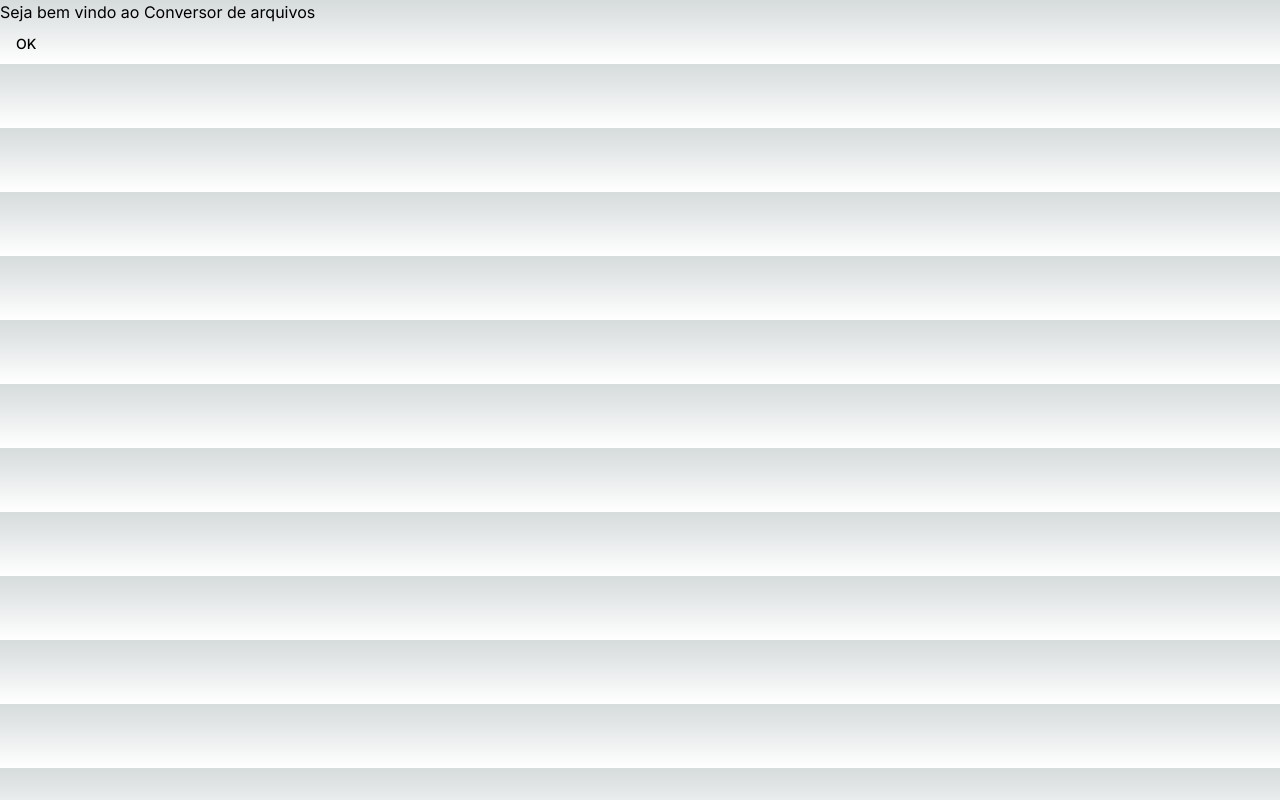
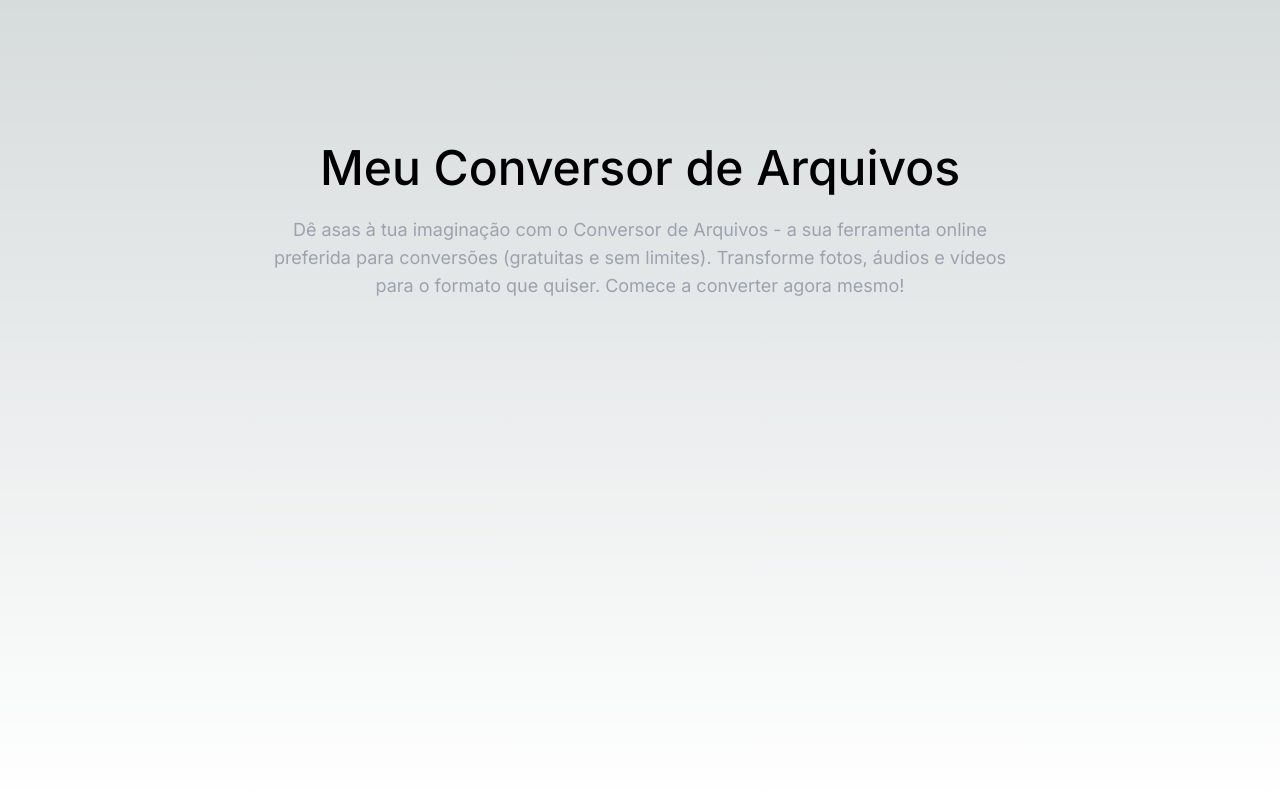
Before and after one commit to marciofrancalima/file-converter, a Next.js app: page / in a window 1280 px wide. Built offline with nearby package versions, Linux system fonts and the light colour scheme.

Commit message:
feat: adjust main layout

```diff
--- a/src/app/layout.tsx
+++ b/src/app/layout.tsx
@@ -16,8 +16,12 @@ export default function RootLayout({
   children: React.ReactNode
 }) {
   return (
-    <html lang="en">
-      <body className={inter.className}>{children}</body>
+    <html lang="pt-br">
+      <body className={inter.className}>
+        <div className="pt-32 min-h-screen lg:pt-36 2xl:pt-44 container max-w-4xl lg:max-w-6xl 2xl:max-w-7xl">
+          {children}
+        </div>
+      </body>
     </html>
   )
 }
--- a/src/app/page.tsx
+++ b/src/app/page.tsx
@@ -1,9 +1,17 @@
-import { Button } from '@/components/ui/button'
 export default function Home() {
   return (
-    <div>
-      <h1>Seja bem vindo ao Conversor de arquivos</h1>
-      <Button variant="secondary">OK</Button>
+    <div className="space-y-16 pb-8">
+      <div className="space-y-6">
+        <h1 className="text-3xl md:text-5xl font-medium text-center">
+          Meu Conversor de Arquivos
+        </h1>
+        <p className="text-gray-400 text-md md:text-lg text-center md:px-24 xl:px-44 2xl:px-52">
+          Dê asas à tua imaginação com o Conversor de Arquivos - a sua
+          ferramenta online preferida para conversões (gratuitas e sem limites).
+          Transforme fotos, áudios e vídeos para o formato que quiser. Comece a
+          converter agora mesmo!
+        </p>
+      </div>
     </div>
   )
 }
```
